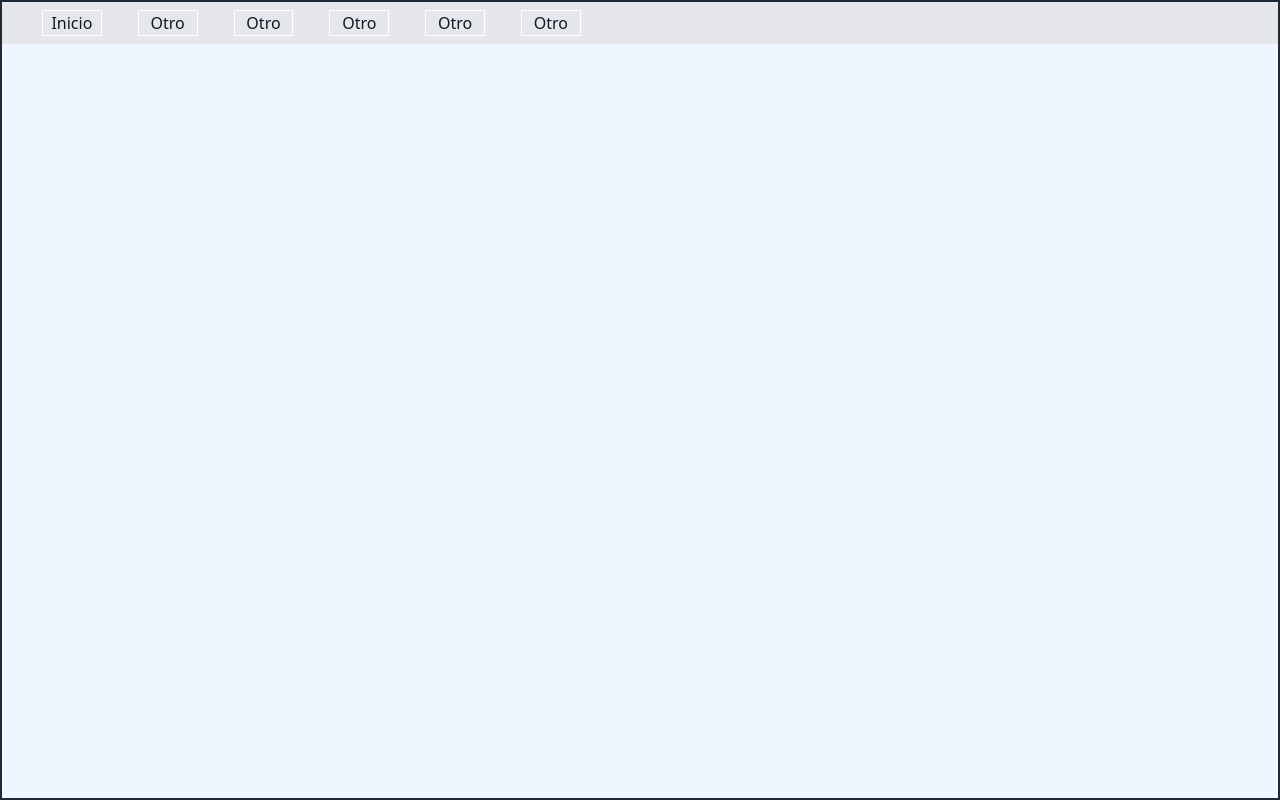
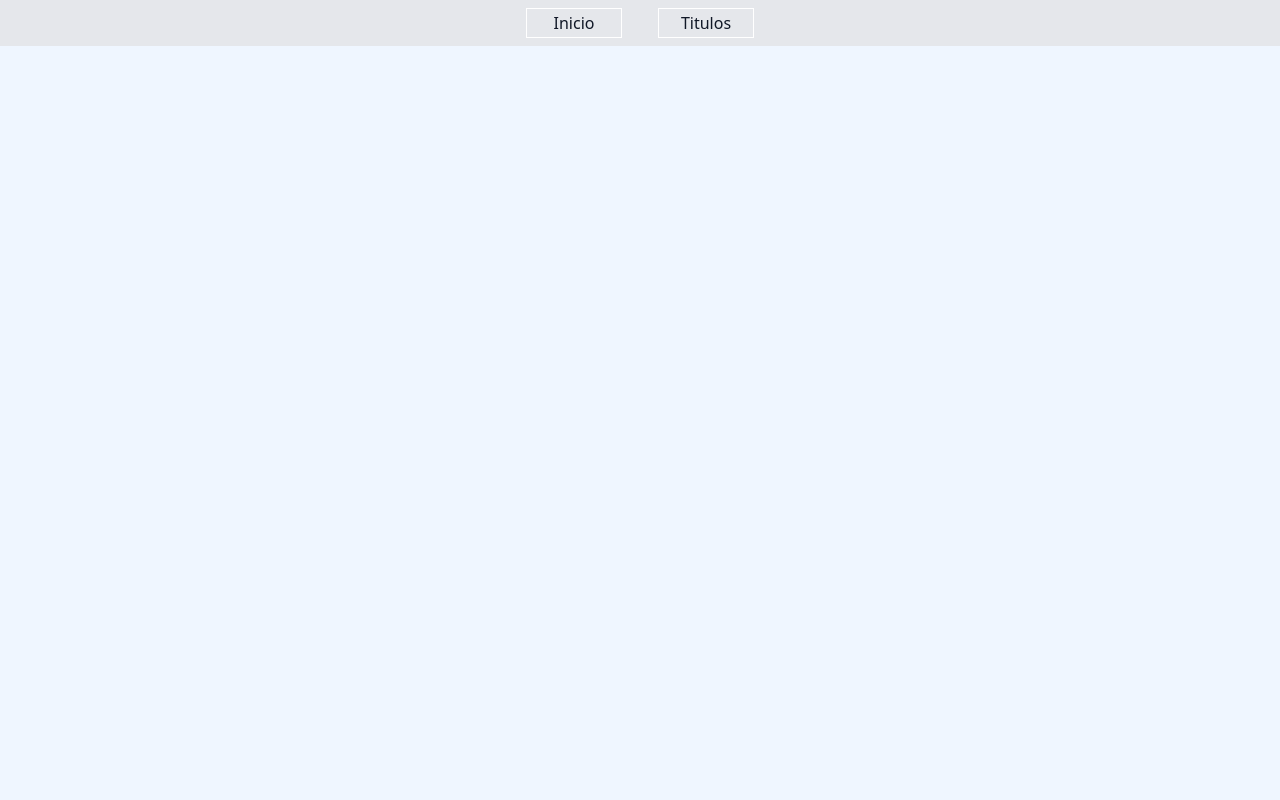
Before and after one commit to leitnermatias/diarios-ui, a Vue app: page /#/ in a window 1280 px wide. Built offline with nearby package versions, Linux system fonts and the light colour scheme.

Commit message:
Added titles view

```diff
--- a/src/App.vue
+++ b/src/App.vue
@@ -1,12 +1,8 @@
 <template>
-  <div class="w-full h-full border-2 border-gray-800">
-    <div class="flex flex-row gap-9 bg-gray-200 font-light text-gray-900 px-10 py-2">
+  <div class="w-full h-full">
+    <div class="flex flex-row gap-9 bg-gray-200 font-light text-gray-900 px-10 py-2 justify-center">
       <router-link class="nav-item" to="/">Inicio</router-link>
-      <router-link class="nav-item" to="/">Otro</router-link>
-      <router-link class="nav-item" to="/">Otro</router-link>
-      <router-link class="nav-item" to="/">Otro</router-link>
-      <router-link class="nav-item" to="/">Otro</router-link>
-      <router-link class="nav-item" to="/">Otro</router-link>
+      <router-link class="nav-item" to="/titles">Titulos</router-link>
     </div>
     <router-view/>
   </div>
@@ -20,13 +16,14 @@ export default {
 
 <style>
   .nav-item {
-    width: 5%;
+    padding: 2px;
+    width: 8%;
     border: 1px solid white;
     text-align: center;
   }
 
   .nav-item:hover {
     border: 2px solid white;
-    box-shadow: inset 5em 1em white;
+    background: rgba(53, 166, 231, 0.349);
   }
 </style>
--- /dev/null
+++ b/src/components/ui/TitlesWidget.vue
@@ -0,0 +1,62 @@
+<template>
+  <div class="flex w-5/6 flex-col p-2">
+
+    <div @click="hide" class="w-full flex flex-row justify-center gap-4 bg-gray-300  border-b-4 border-gray-900 border-opacity-30 rounded-md hover:border-opacity-60 hover:bg-opacity-90">
+        <span >{{hidden ? ">   " : "v   "}}</span>
+        <span class="text-2xl font-serif">{{name}}</span>
+    </div>
+
+    <div v-if="!hidden" @click="hide">
+        <div class="flex flex-col place-items-center p-6 border-4 border-gray-900 border-opacity-30 w-full hover:border-opacity-60" v-if="titles !== null && titles.length > 0">
+            <div class="flex flex-col gap-9 m-2 p-2 text-center place-items-center border-b-2 border-t-2 pt-6 border-black border-opacity-50" v-for="title in titles" v-bind:key="title.id">
+                <a class="text-center text-2xl font-serif border-4 pt-4 pb-2 pl-4 pr-2 border-blue-300 rounded-b-lg" :href="title.url" >{{title.header}}</a>
+                <img class="w-2/4 border-4 border-blue-300 rounded-md" :src="title.img">
+            </div>
+        </div>
+        <div v-else-if="titles !== null && titles.length === 0">
+            <span>No se encontraron titulos</span>
+        </div>
+        <div v-else-if="titles === null">
+            <span>Cargando...</span>
+        </div>
+    </div>
+  </div>
+</template>
+
+<script>
+export default {
+    data() {
+        return {
+            titles: null,
+            hidden: true
+        }
+    },
+
+    props: {
+        name: String,
+        titlesPromise: Promise
+    },
+
+    methods: {
+        hide() {
+            this.hidden = !this.hidden;
+
+            if (this.titles === null) {
+                this.finishTitlesPromise()
+            }
+        },
+
+        finishTitlesPromise() {
+            this.titlesPromise
+            .then(res => res.json())
+            .then(titles => this.titles = titles)
+
+            this.hidden = false;
+        }
+    }
+}
+</script>
+
+<style>
+
+</style>
--- a/src/router/index.js
+++ b/src/router/index.js
@@ -1,6 +1,7 @@
 import Vue from 'vue'
 import VueRouter from 'vue-router'
 import Home from '../views/Home.vue'
+import Titles from '../views/Titles.vue'
 
 Vue.use(VueRouter)
 
@@ -11,12 +12,9 @@ const routes = [
     component: Home
   },
   {
-    path: '/about',
-    name: 'About',
-    // route level code-splitting
-    // this generates a separate chunk (about.[hash].js) for this route
-    // which is lazy-loaded when the route is visited.
-    component: () => import(/* webpackChunkName: "about" */ '../views/About.vue')
+    path: '/titles',
+    name: 'Titles',
+    component: Titles
   }
 ]
 
--- /dev/null
+++ b/src/views/Titles.vue
@@ -0,0 +1,25 @@
+<template>
+<div class="flex flex-col w-full place-items-center">
+    <titles-widget :titlesPromise="getPromiseForTitles('clarin')" :name="'Clarin'"></titles-widget>
+    <titles-widget :titlesPromise="getPromiseForTitles('rosariotres')" :name="'Rosario3'"></titles-widget>
+    <titles-widget :titlesPromise="getPromiseForTitles('lacapital')" :name="'La Capital'"></titles-widget>
+    <titles-widget :titlesPromise="getPromiseForTitles('lanacion')" :name="'La Nacion'"></titles-widget>
+</div>
+</template>
+
+<script>
+import TitlesWidget from "@/components/ui/TitlesWidget.vue";
+
+export default {
+    components: {TitlesWidget},
+    methods: {
+        getPromiseForTitles(newspaperName) {
+            return fetch(`http://192.168.0.99:5000/titles/${newspaperName}`)
+        }
+    },
+}
+</script>
+
+<style>
+
+</style>
```
